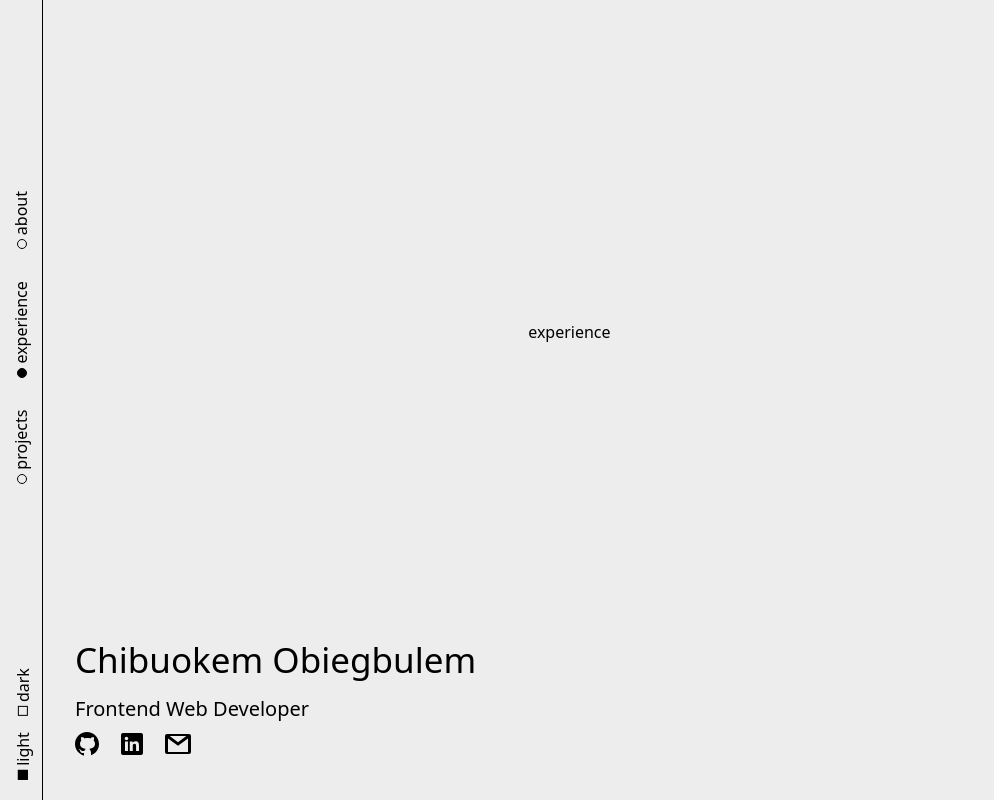
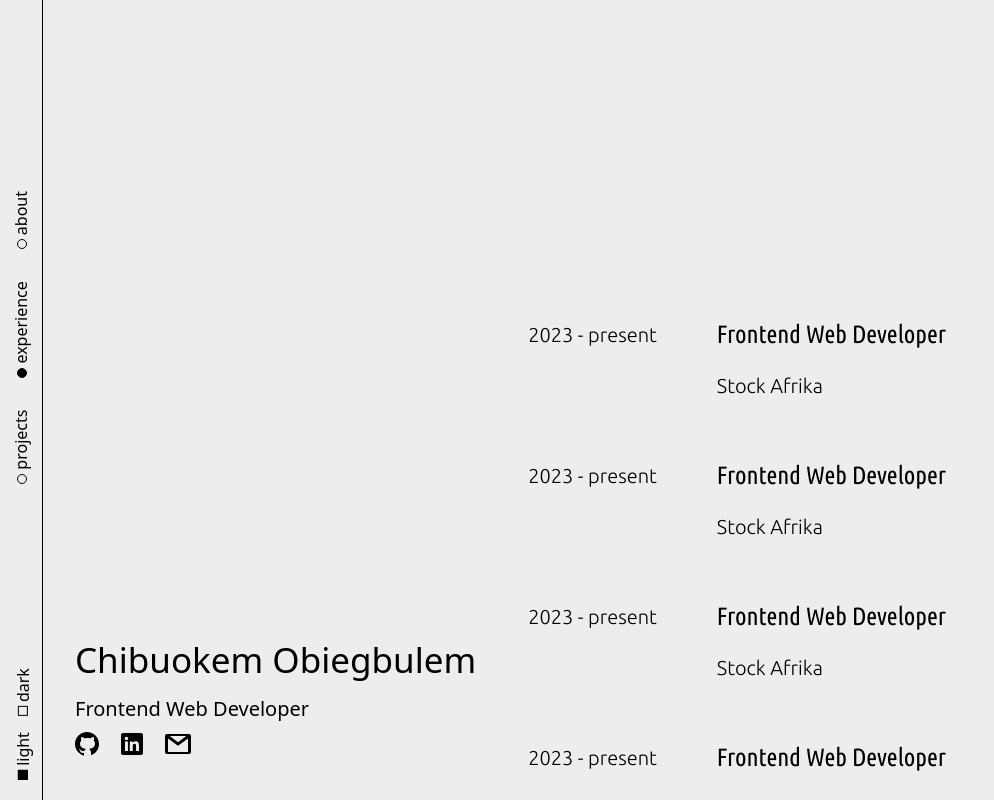
Before and after one commit to Bu-okem/portfolio, a Nuxt app: page /experience in a window 1280 px wide. Shown: the whole page, without its empty margins (0-994 px from the left). Built offline with nearby package versions, Linux system fonts and the light colour scheme.

Commit message:
feat: experience page

```diff
--- /dev/null
+++ b/components/ExperienceCard.vue
@@ -0,0 +1,19 @@
+<template>
+  <div class="relative flex justify-between gap-x-[60px] max-w-[495px]">
+    <h5
+      class="font-light font-ubuntu text-[20px] absolute bottom-0 right-0 lg:relative">
+      2023 - present
+    </h5>
+    <div class="">
+      <h4
+        class="font-ubuntu-condensed capitalize text-[25px] mb-[22px] leading-[normal]">
+        frontend web developer
+      </h4>
+      <h5 class="font-light font-ubuntu capitalize text-[20px]">
+        stock afrika
+      </h5>
+    </div>
+  </div>
+</template>
+
+<script setup></script>
--- a/pages/experience.vue
+++ b/pages/experience.vue
@@ -1,6 +1,10 @@
 <template>
-  <div class="">
-    <p class="">experience</p>
+  <div class="flex flex-col gap-y-[45px] lg:gap-y-[60px] lg:h-fit lg:mb-[40px]">
+    <ExperienceCard />
+    <ExperienceCard />
+    <ExperienceCard />
+    <ExperienceCard />
+    <ExperienceCard />
   </div>
 </template>
 
```
